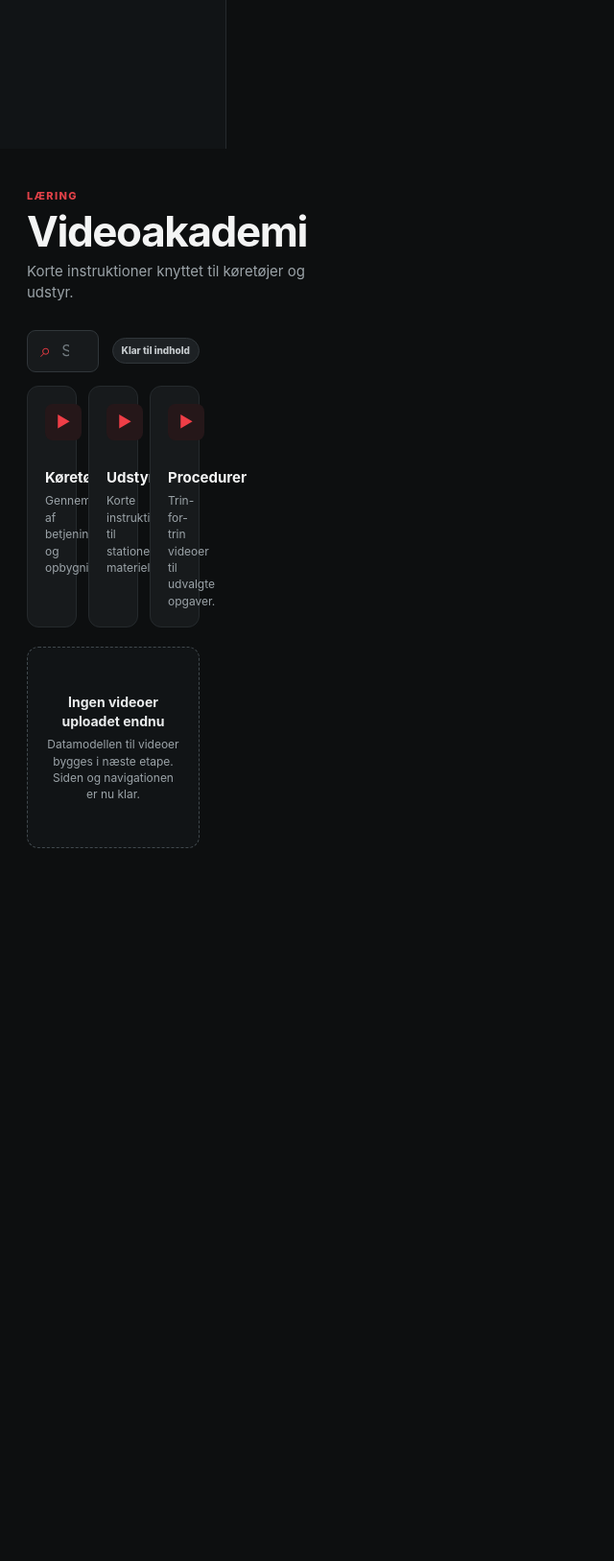
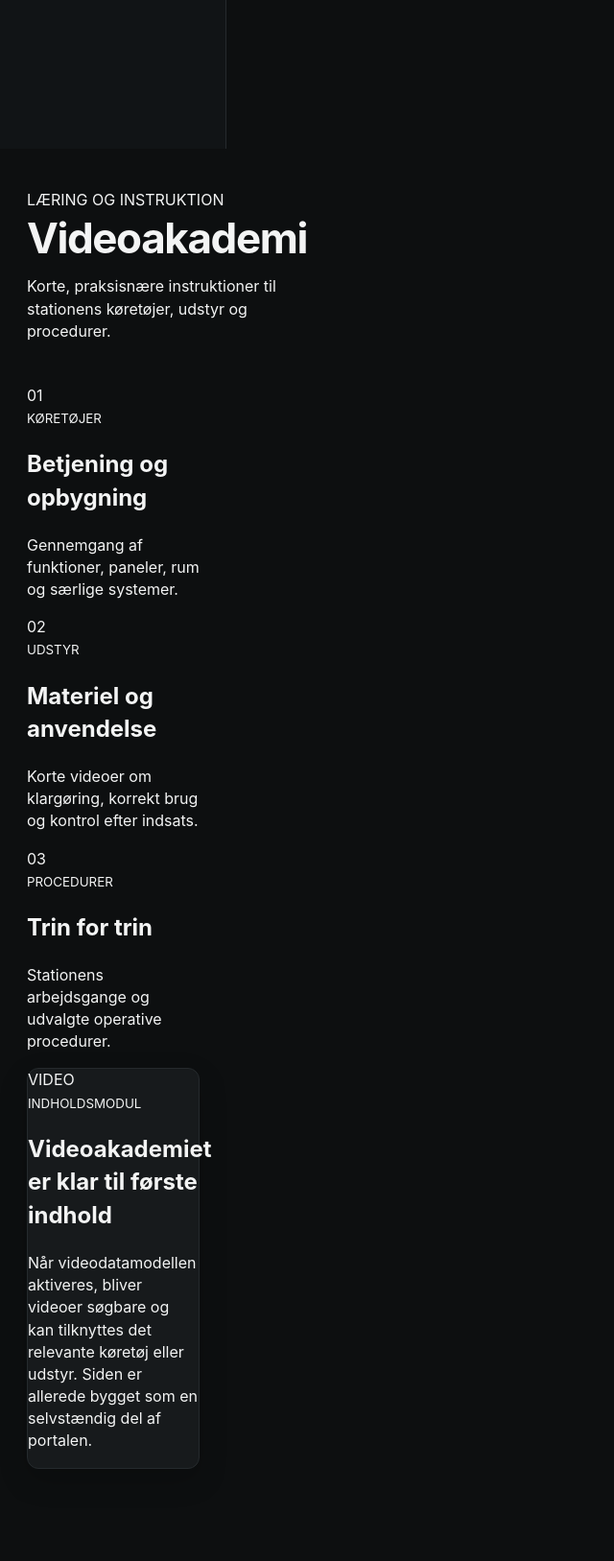
Before and after one commit to flr45/Pakkeliste_SBR, a FastAPI app: page /videos in a window 1280 px wide. Shown: the part 645-2272 px from the top of the page at 96% size, without its empty margins (0-640 px from the left). Before the commit the page ends 1529 px from the top, so only its background shows below. Run offline with FastAPI, Linux system fonts and the light colour scheme.

Commit message:
Create a restrained video academy workspace

```diff
--- a/templates/videos.html
+++ b/templates/videos.html
@@ -2,23 +2,24 @@
 {% block title %}Videoakademi · SBR Operativ Portal{% endblock %}
 {% block content %}
 <header class="page-header">
-  <div>
-    <p class="kicker">Læring</p>
-    <h1>Videoakademi</h1>
-    <p class="lead">Korte instruktioner knyttet til køretøjer og udstyr.</p>
-  </div>
+  <div><div class="eyebrow">LÆRING OG INSTRUKTION</div><h1>Videoakademi</h1><p>Korte, praksisnære instruktioner til stationens køretøjer, udstyr og procedurer.</p></div>
 </header>
 
-<section class="toolbar">
-  <label class="search-field"><span>⌕</span><input type="search" placeholder="Søg efter video" disabled></label>
-  <span class="status-chip">Klar til indhold</span>
+<section class="media-category-grid">
+  <article class="media-category"><span>01</span><div><small>KØRETØJER</small><h2>Betjening og opbygning</h2><p>Gennemgang af funktioner, paneler, rum og særlige systemer.</p></div></article>
+  <article class="media-category"><span>02</span><div><small>UDSTYR</small><h2>Materiel og anvendelse</h2><p>Korte videoer om klargøring, korrekt brug og kontrol efter indsats.</p></div></article>
+  <article class="media-category"><span>03</span><div><small>PROCEDURER</small><h2>Trin for trin</h2><p>Stationens arbejdsgange og udvalgte operative procedurer.</p></div></article>
 </section>
 
-<div class="content-grid three">
-  <article class="content-card"><span class="content-card-icon">▶</span><strong>Køretøjer</strong><p>Gennemgang af betjening og opbygning.</p></article>
-  <article class="content-card"><span class="content-card-icon">▶</span><strong>Udstyr</strong><p>Korte instruktioner til stationens materiel.</p></article>
-  <article class="content-card"><span class="content-card-icon">▶</span><strong>Procedurer</strong><p>Trin-for-trin videoer til udvalgte opgaver.</p></article>
-</div>
+<section class="panel academy-empty">
+  <div class="academy-mark">VIDEO</div>
+  <div><small>INDHOLDSMODUL</small><h2>Videoakademiet er klar til første indhold</h2><p>Når videodatamodellen aktiveres, bliver videoer søgbare og kan tilknyttes det relevante køretøj eller udstyr. Siden er allerede bygget som en selvstændig del af portalen.</p></div>
+</section>
 
-<div class="empty-panel large"><strong>Ingen videoer uploadet endnu</strong><span>Datamodellen til videoer bygges i næste etape. Siden og navigationen er nu klar.</span></div>
+{% if logged %}
+<section class="admin-callout">
+  <div><small>ADMINISTRATOR</small><strong>Næste redaktionelle opgave</strong><p>Lav en kort prioriteret liste over de første instruktioner. Et godt startpunkt er køretøjsbetjening, Højtryksslange (HT) og særligt materiel.</p></div>
+  <a class="button secondary" href="/vehicles">Gå til køretøjer</a>
+</section>
+{% endif %}
 {% endblock %}
```
